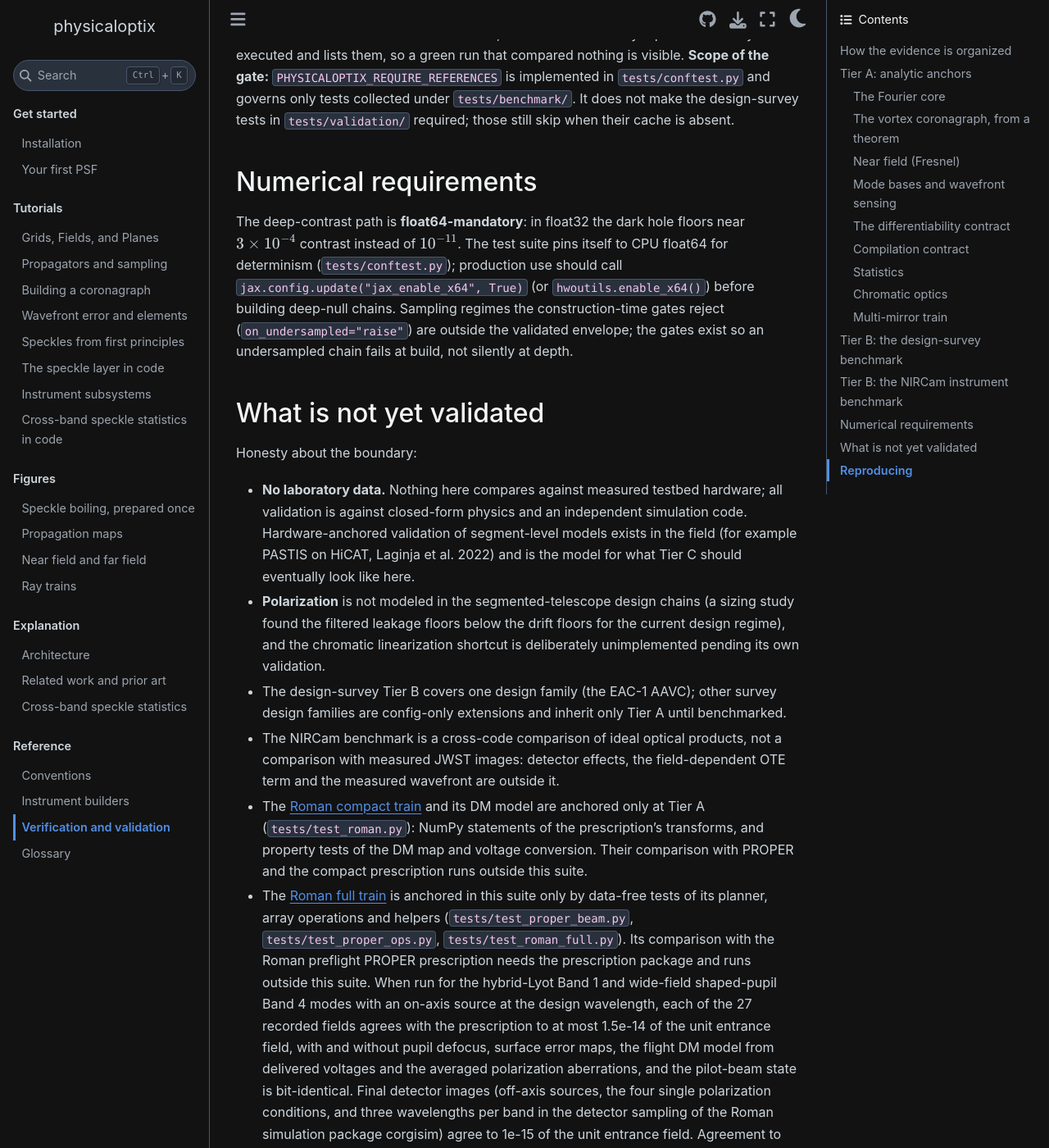
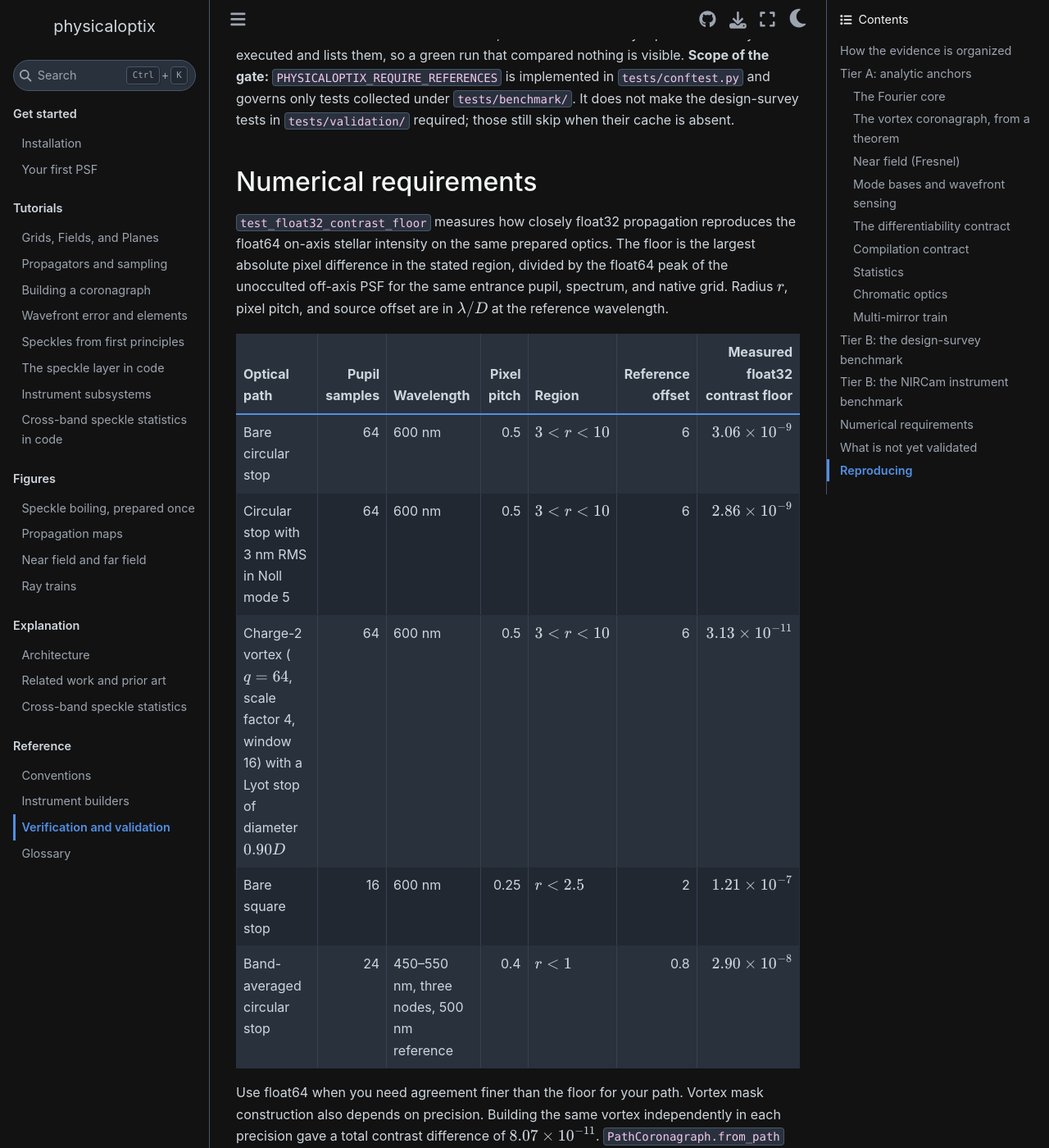
Before and after one commit to CoreySpohn/physicaloptix, a Sphinx documentation site: the page built from docs/validation.md, in a window 1280 px wide and 1400 px high, scrolled down 10971 px. Shown: the whole window at 82% size. Built offline with Sphinx 7.4.7 and the Sphinx Book theme 1.1.4, drawn with Linux system fonts in a browser that asks for light colours; pages that are not in the unit, such as notebooks, are missing from menus; some of the changed text lies outside the part shown.

Commit message:
test(path): pin the measured float32 contrast floor per optical train

```diff
--- a/docs/validation.md
+++ b/docs/validation.md
@@ -443,14 +443,27 @@ still skip when their cache is absent.
 
 ## Numerical requirements
 
-The deep-contrast path is **float64-mandatory**: in float32 the dark hole
-floors near $3\times10^{-4}$ contrast instead of $10^{-11}$. The test suite
-pins itself to CPU float64 for determinism (`tests/conftest.py`); production
-use should call `jax.config.update("jax_enable_x64", True)` (or
-`hwoutils.enable_x64()`) before building deep-null chains. Sampling regimes
-the construction-time gates reject (`on_undersampled="raise"`) are outside
-the validated envelope; the gates exist so an undersampled chain fails at
-build, not silently at depth.
+`test_float32_contrast_floor` measures how closely float32 propagation
+reproduces the float64 on-axis stellar intensity on the same prepared optics.
+The floor is the largest absolute pixel difference in the stated region,
+divided by the float64 peak of the unocculted off-axis PSF for the same
+entrance pupil, spectrum, and native grid. Radius $r$, pixel pitch, and
+source offset are in $\lambda/D$ at the reference wavelength.
+
+| Optical path | Pupil samples | Wavelength | Pixel pitch | Region | Reference offset | Measured float32 contrast floor |
+|--------------|--------------:|------------|------------:|--------|-----------------:|--------------------------------:|
+| Bare circular stop | 64 | 600 nm | 0.5 | $3 < r < 10$ | 6 | $3.06\times10^{-9}$ |
+| Circular stop with 3 nm RMS in Noll mode 5 | 64 | 600 nm | 0.5 | $3 < r < 10$ | 6 | $2.86\times10^{-9}$ |
+| Charge-2 vortex ($q=64$, scale factor 4, window 16) with a Lyot stop of diameter $0.90D$ | 64 | 600 nm | 0.5 | $3 < r < 10$ | 6 | $3.13\times10^{-11}$ |
+| Bare square stop | 16 | 600 nm | 0.25 | $r < 2.5$ | 2 | $1.21\times10^{-7}$ |
+| Band-averaged circular stop | 24 | 450–550 nm, three nodes, 500 nm reference | 0.4 | $r < 1$ | 0.8 | $2.90\times10^{-8}$ |
+
+Use float64 when you need agreement finer than the floor for your path.
+Vortex mask construction also depends on precision. Building the same vortex
+independently in each precision gave a total contrast difference of
+$8.07\times10^{-11}$. `PathCoronagraph.from_path` accepts no target contrast,
+so callers choose the precision. Sampling regimes rejected at construction
+(`on_undersampled="raise"`) are outside the validated range.
 
 ## What is not yet validated
 
```
Also changed, not shown: 1 other file.
